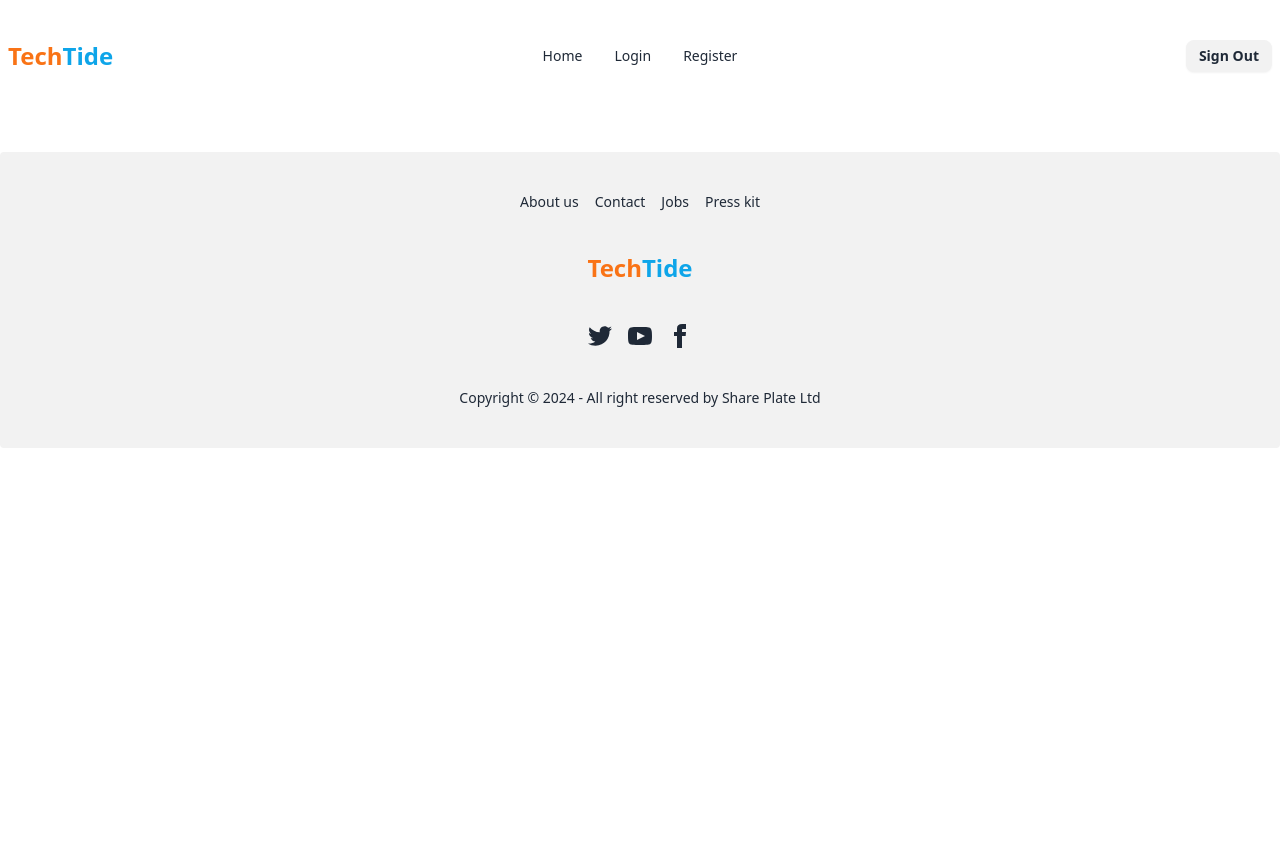
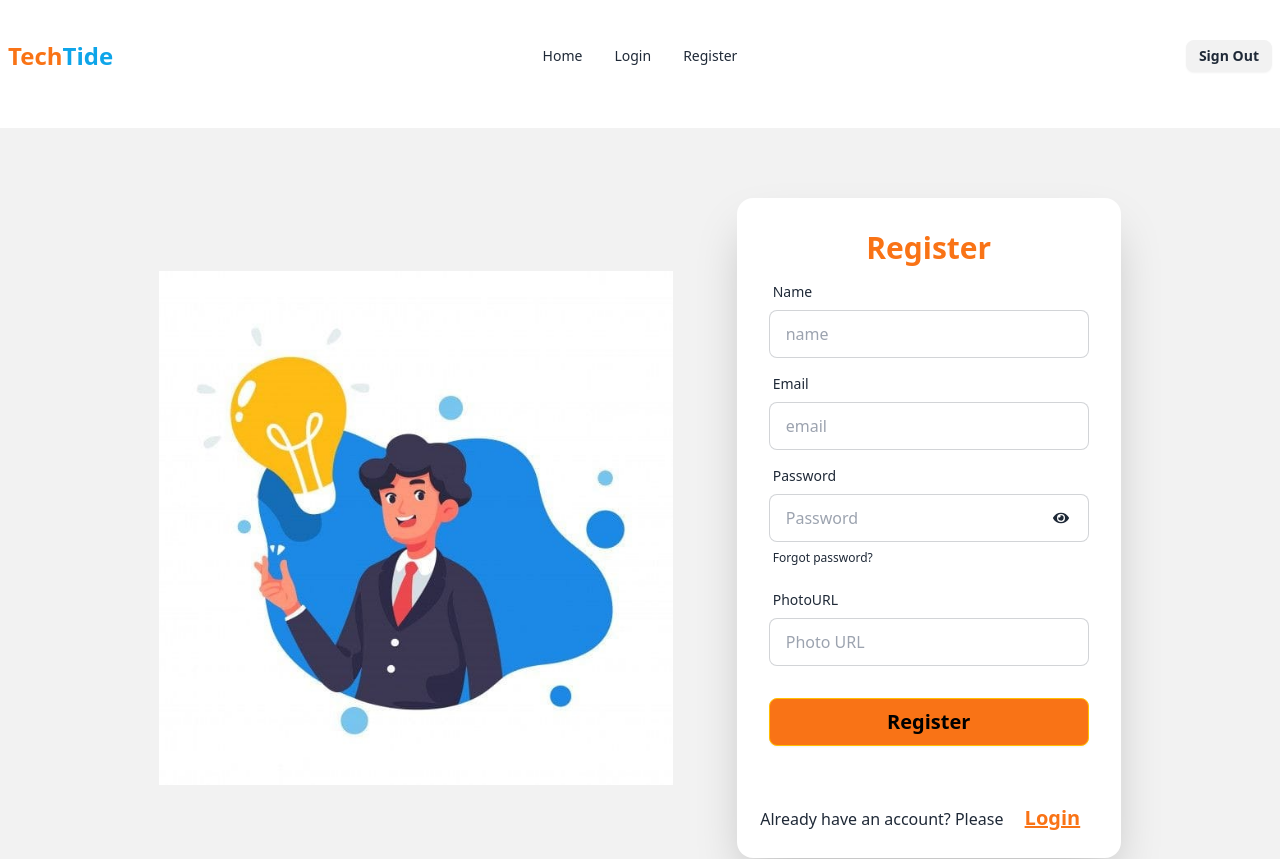
Before and after one commit to Sarfaraj525/tech-tide-client, a React (Vite) app: page /register in a window 1280 px wide. Shown: the top 859 px of the page. Before the commit the page ends 800 px from the top, so only its background shows below. Built offline with nearby package versions, Linux system fonts and the light colour scheme; no server answers.

Commit message:
register

```diff
--- a/package.json
+++ b/package.json
@@ -15,7 +15,9 @@
     "match-sorter": "^6.3.4",
     "react": "^18.3.1",
     "react-dom": "^18.3.1",
+    "react-icons": "^5.3.0",
     "react-router-dom": "^6.26.0",
+    "react-sweetalert2": "^0.6.0",
     "sort-by": "^1.2.0",
     "sweetalert2": "^11.12.4"
   },
--- a/src/pages/Login/Login.jsx
+++ b/src/pages/Login/Login.jsx
@@ -41,6 +41,23 @@ const Login = () => {
           });
         });
     };
+
+
+    const handleGoogleLogIn = () => {
+        signInWithGoogle()
+          .then((result) => {
+            console.log(result.user);
+            Swal.fire({
+              icon: "success",
+              title: "Logged in successfully!",
+              showConfirmButton: false,
+              timer: 1500,
+            });
+          })
+          .catch((error) => {
+            console.error(error);
+          });
+      };
     return (
         <div className="hero min-h-screen bg-base-200">
       <div className="hero-content flex-col lg:flex-row">
@@ -98,7 +115,7 @@ const Login = () => {
               </button>
             </Link>{" "}
           </p>
-          {/* <div>
+          <div>
             <p className="text-center mb-10">
               <button
                 onClick={handleGoogleLogIn}
@@ -107,7 +124,7 @@ const Login = () => {
                 Google
               </button>
             </p>
-          </div> */}
+          </div>
         </div>
       </div>
     </div>
--- a/src/pages/register/Register.jsx
+++ b/src/pages/register/Register.jsx
@@ -1,11 +1,162 @@
-import React from 'react';
+import { Link } from "react-router-dom";
+import login from "../../assets/images/login/loginimg.jpg";
+import { useContext, useState } from "react";
+import Swal from "sweetalert2";  // Updated import
+import { FaEye, FaEyeSlash } from "react-icons/fa";
+import { AuthContext } from "../../providers/AuthProvider";
 
 const Register = () => {
-    return (
-        <div>
+  const [showPassword, setShowPassword] = useState(false);
+  const [success, setSuccess] = useState("");
+  const [error, setError] = useState(null);
 
+  const { createUser, updateUserProfile } = useContext(AuthContext);
+
+  const handleSignUp = (event) => {
+    event.preventDefault();
+    const form = event.target;
+    const name = form.name.value;
+    const email = form.email.value;
+    const password = form.password.value;
+    const photoURL = form.photoURL.value;
+    console.log(name, email, password, photoURL);
+
+    setError("");
+    setSuccess("");
+
+    if (password.length < 6) {
+      setError("Password should be at least 6 characters or longer");
+      return;
+    } else if (!/[A-Z]/.test(password)) {
+      setError("Your password should have at least one uppercase character");
+      return;
+    } else if (!/[a-z]/.test(password)) {
+      setError("Your password should have at least one lowercase character");
+      return;
+    }
+
+    createUser(email, password)
+      .then((result) => {
+        console.log(result.user);
+        updateUserProfile(result.user, name, photoURL)
+          .then(() => {
+            setSuccess("User created successfully");
+            Swal.fire({
+              icon: "success",
+              title: "Registered successfully!",
+              showConfirmButton: false,
+              timer: 1500,
+            });
+          })
+          .catch((error) => {
+            setError(error.message);
+          });
+      })
+      .catch((error) => {
+        console.log(error);
+        setError(error.message);
+      });
+  };
+
+  const togglePasswordVisibility = () => {
+    setShowPassword((prevState) => !prevState);
+  };
+
+  return (
+    <div className="hero min-h-screen bg-base-200">
+      <div className="hero-content flex-col lg:flex-row">
+        <div className="mr-12 w-1/2">
+          <img src={login} alt="" />
         </div>
-    );
+        <div className="card shrink-0 w-full max-w-sm shadow-2xl bg-base-100">
+          <form onSubmit={handleSignUp} className="card-body">
+            <h1 className="text-3xl text-center font-bold text-orange-500">
+              Register
+            </h1>
+            <div className="form-control">
+              <label className="label">
+                <span className="label-text">Name</span>
+              </label>
+              <input
+                type="text"
+                name="name"
+                placeholder="name"
+                className="input input-bordered"
+                required
+              />
+            </div>
+            <div className="form-control">
+              <label className="label">
+                <span className="label-text">Email</span>
+              </label>
+              <input
+                type="email"
+                name="email"
+                placeholder="email"
+                className="input input-bordered"
+                required
+              />
+            </div>
+            <div className="form-control">
+              <label className="label">
+                <span className="label-text">Password</span>
+              </label>
+              <div className="relative">
+                <input
+                  type={showPassword ? "text" : "password"}
+                  name="password"
+                  placeholder="Password"
+                  className="input input-bordered w-full"
+                  required
+                />
+                <button
+                  type="button"
+                  onClick={togglePasswordVisibility}
+                  className="absolute inset-y-0 right-2 pr-3 flex items-center"
+                >
+                  {showPassword ? <FaEyeSlash /> : <FaEye />}
+                </button>
+              </div>
+
+              <label className="label">
+                <a href="#" className="label-text-alt link link-hover">
+                  Forgot password?
+                </a>
+              </label>
+            </div>
+            <div className="form-control">
+              <label className="label">
+                <span className="label-text">PhotoURL</span>
+              </label>
+              <input
+                type="text"
+                name="photoURL"
+                placeholder="Photo URL"
+                className="input input-bordered"
+              />
+            </div>
+            <div className="form-control mt-6">
+              <input
+                className="btn btn-warning bg-orange-500 text-xl"
+                type="submit"
+                value="Register"
+              />
+            </div>
+          </form>
+          {error && <p className="text-red-700">{error}</p>}
+          {success && <p className="text-orange-500">{success}</p>}
+          <p className="text-center my-4">
+            Already have an account? Please{" "}
+            <Link to="/login">
+              <button className="btn btn-link text-orange-500 text-xl">
+                Login
+              </button>
+            </Link>{" "}
+          </p>
+        </div>
+      </div>
+    </div>
+  );
 };
 
 export default Register;
--- a/src/providers/AuthProvider.jsx
+++ b/src/providers/AuthProvider.jsx
@@ -1,20 +1,26 @@
 import { createContext, useEffect, useState } from "react";
-import { GoogleAuthProvider, createUserWithEmailAndPassword, getAuth, onAuthStateChanged, signInWithEmailAndPassword, signInWithPopup, signOut } from "firebase/auth";
-import app from "../firebase/firebase.config";
-
-
-
+import { GoogleAuthProvider, createUserWithEmailAndPassword, getAuth, onAuthStateChanged, signInWithEmailAndPassword, signInWithPopup, signOut, updateProfile } from "firebase/auth";
+import app from "./../firebase/firebase.config";
+import PropTypes from "prop-types";
 
 export const AuthContext = createContext();
 const auth = getAuth(app);
-const AuthProvider = ({children}) => {
+const googleProvider = new GoogleAuthProvider();
+
+const AuthProvider = ({ children }) => {
   const [user, setUser] = useState(null);
   const [loading, setLoading] = useState(true);
-
 
   const createUser = (email, password) => {
     setLoading(true);
     return createUserWithEmailAndPassword(auth, email, password);
+  };
+
+  const updateUserProfile = (user, name, photoURL) => {
+    return updateProfile(user, {
+      displayName: name,
+      photoURL: photoURL,
+    });
   };
 
   useEffect(() => {
@@ -35,34 +41,36 @@ const AuthProvider = ({children}) => {
     return signInWithEmailAndPassword(auth, email, password);
   };
 
-
-
+  const signInWithGoogle = () => {
+    setLoading(true);
+    return signInWithPopup(auth, googleProvider);
+  };
 
   const logOut = () => {
     setLoading(true);
     return signOut(auth);
   };
 
-    const authInfo ={
+  const authInfo = {
     user,
     loading,
     createUser,
+    updateUserProfile,
     signInUser,
-        // signInWithGoogle,
+    signInWithGoogle,
     logOut,
     setUser,
+  };
 
-
-
-
-    }
   return (
-        <div>
     <AuthContext.Provider value={authInfo}>
       {children}
     </AuthContext.Provider>
-    </div>
   );
 };
 
 export default AuthProvider;
+
+AuthProvider.propTypes = {
+  children: PropTypes.node,
+};
```
Also changed, not shown: 1 other file (tests, documents, lock files or other folders). Lines whose indentation alone changed are shown as unchanged.
